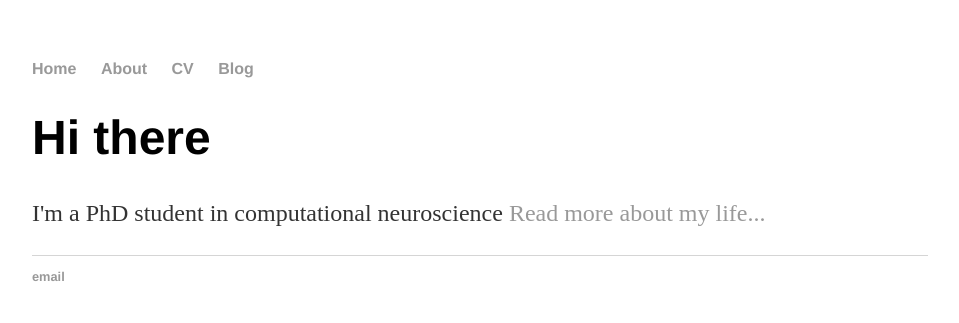
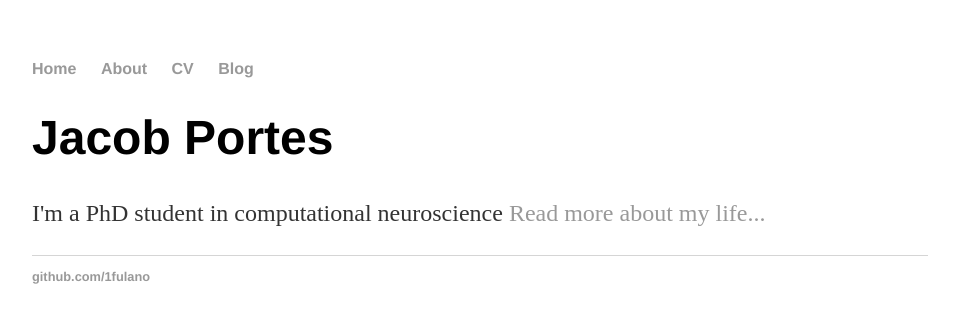
Before and after one commit to 1fulano/1fulano.github.io, a Jekyll site: the page built from index.html, in a window 1280 px wide. Shown: the top 323 px of the page, without its empty margins (160-1119 px from the left). Built offline with Jekyll 4.4.1, drawn with Linux system fonts in a browser that asks for light colours.

Commit message:
Update index.html
update for simple jekyll

```diff
--- a/index.html
+++ b/index.html
@@ -1,30 +1,8 @@
-<!DOCTYPE html>
-<html>
-	<head>
-		<title>Jacob Portes</title>
-		<!-- link to main stylesheet -->
-		<link rel="stylesheet" type="text/css" href="/css/main.css">
-	</head>
-	<body>
-		<nav>
-    		<ul>
-        		<li><a href="/">Home</a></li>
-	        	<li><a href="/about">About</a></li>
-        		<li><a href="/cv">CV</a></li>
-        		<li><a href="/blog">Blog</a></li>
-    		</ul>
-		</nav>
-		<div class="container">
-    		<div class="blurb">
-        		<h1>Hi there</h1>
-				<p>I'm a PhD student in computational neuroscience <a href="/about">Read more about my life...</a></p>
-    		</div><!-- /.blurb -->
-		</div><!-- /.container -->
-		<footer>
-    		<ul>
-        		<li><a href="mailto:jpp2139@columbia.edu">email</a></li>
-
-			</ul>
-		</footer>
-	</body>
-</html>
+---
+layout: default
+title: Personal Website
+---
+<div class="blurb">
+	<h1>Jacob Portes</h1>
+	<p>I'm a PhD student in computational neuroscience <a href="/about">Read more about my life...</a></p>
+</div><!-- /.blurb -->
```
